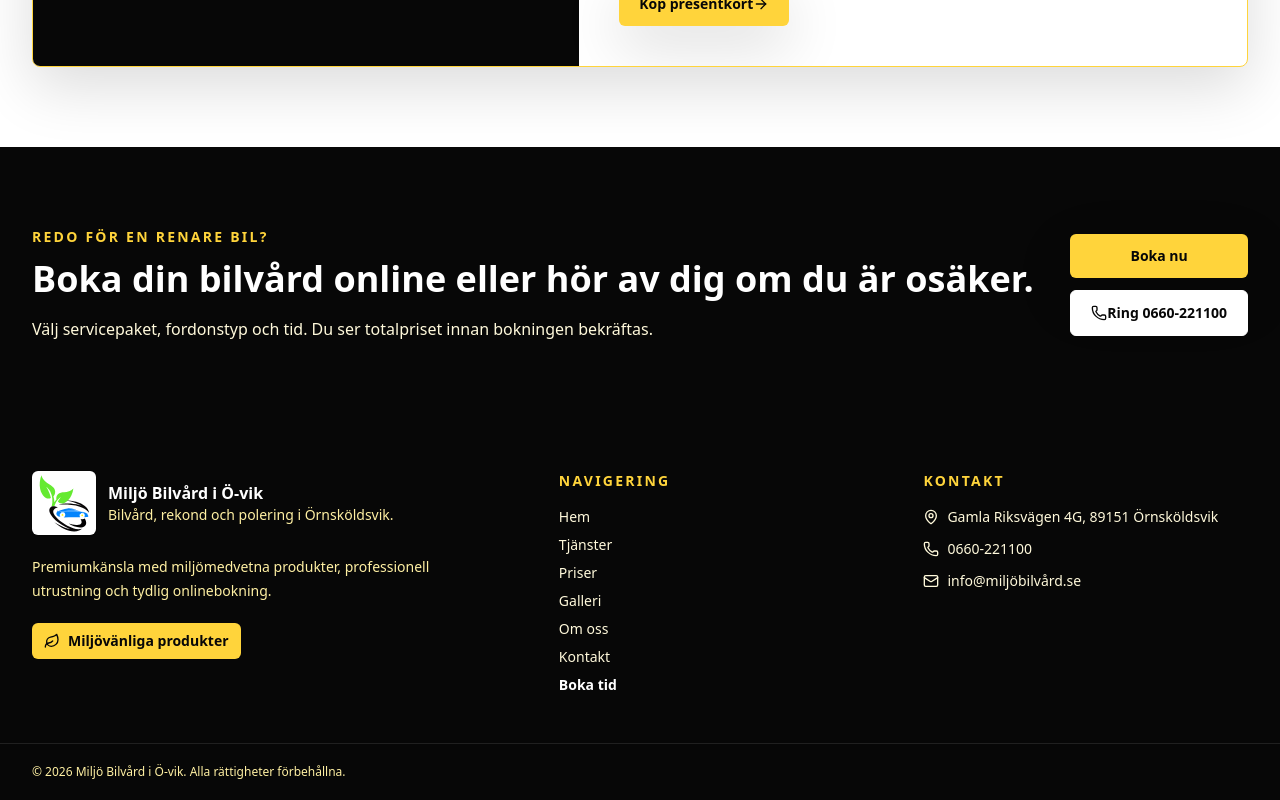
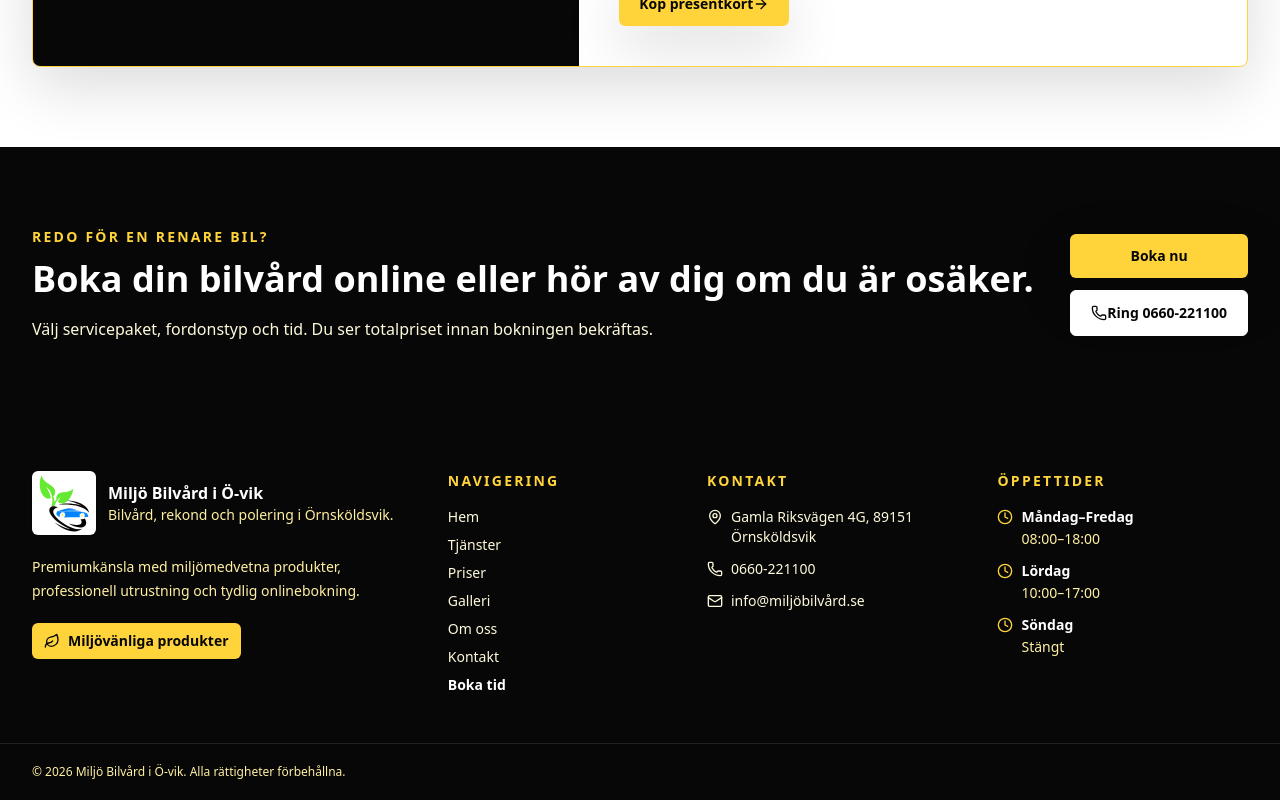
Before and after one commit to exod3s/milj-bilv-rd.se, a Next.js app: page / in a window 1280 px wide. Shown: the part 10560-11360 px from the top of the page. Built offline with nearby package versions, Linux system fonts and the light colour scheme; no server answers; the database is empty.

Commit message:
Add opening hours to footer

```diff
--- a/components/Footer.tsx
+++ b/components/Footer.tsx
@@ -1,5 +1,5 @@
 import Link from "next/link";
-import { Leaf, Mail, MapPin, Phone } from "lucide-react";
+import { Clock, Leaf, Mail, MapPin, Phone } from "lucide-react";
 import { BrandLogo } from "@/components/BrandLogo";
 import { businessInfo } from "@/lib/business-info";
 import { navItems } from "@/lib/site";
@@ -7,7 +7,7 @@
 export function Footer() {
   return (
     <footer className="bg-forest-950 text-white">
-      <div className="container-padded grid gap-10 py-12 md:grid-cols-[1.2fr_0.8fr_0.8fr]">
+      <div className="container-padded grid gap-10 py-12 md:grid-cols-2 lg:grid-cols-[1.2fr_0.7fr_0.8fr_0.8fr]">
         <div>
           <div className="flex items-center gap-3">
             <BrandLogo className="h-16 w-16" />
@@ -79,6 +79,23 @@
             </a>
           </div>
         </div>
+
+        <div>
+          <p className="mb-4 text-sm font-black uppercase tracking-[0.16em] text-forest-300">
+            Öppettider
+          </p>
+          <div className="grid gap-3 text-sm text-forest-50">
+            {businessInfo.openingHours.map((row) => (
+              <div key={row.day} className="flex items-start gap-2">
+                <Clock size={16} className="mt-0.5 shrink-0 text-forest-300" />
+                <div>
+                  <p className="font-bold text-white">{row.day}</p>
+                  <p className="mt-0.5 text-forest-100">{row.hours}</p>
+                </div>
+              </div>
+            ))}
+          </div>
+        </div>
       </div>
       <div className="border-t border-white/10 py-5">
         <div className="container-padded text-xs text-forest-100">
```
